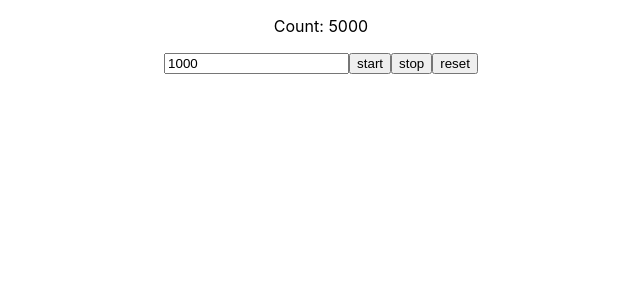
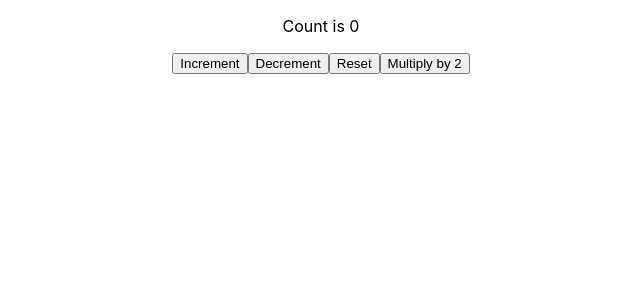
Before and after one commit to JihooDev/react_hooks, a React (Create React App) app: page / in a window 1280 px wide. Shown: the top 300 px of the page, without its empty margins (319-959 px from the left). Built offline with nearby package versions, Linux system fonts and the light colour scheme.

Commit message:
feat: useCounter

```diff
--- a/src/App.tsx
+++ b/src/App.tsx
@@ -9,6 +9,7 @@ import CustomUseBoolean from './components/useBoolean/CustomUseBoolean';
 import CustomUseClickAnyWhere from './components/useClickAnyWhere/CustomUseClickAnyWhere';
 import CustomUseCopyClipboard from './components/useCopyToClipboard/CustomUseCopyClipboard';
 import CustomUseCountDown from './components/useCountDown/CustomUseCountDown';
+import UseCounter from './components/useCounter/UseCounter';
 
 function App() {
   return (
@@ -27,7 +28,10 @@ function App() {
 
       {/* UseCountDown */}
       {/* <UseCountDown /> */}
-      <CustomUseCountDown />
+      {/* <CustomUseCountDown /> */}
+
+      {/* UseCounter */}
+      <UseCounter />
     </div>
   );
 }
--- /dev/null
+++ b/src/components/useCounter/UseCounter.tsx
@@ -0,0 +1,20 @@
+import React, { ReactElement } from 'react'
+import { useCounter } from 'usehooks-ts'
+
+const UseCounter = (): ReactElement => {
+    const { count, setCount, increment, decrement, reset } = useCounter(0);
+
+    const multiplyBy2 = () => setCount((x: number) => x * 2)
+
+    return (
+        <>
+            <p>Count is {count}</p>
+            <button onClick={increment}>Increment</button>
+            <button onClick={decrement}>Decrement</button>
+            <button onClick={reset}>Reset</button>
+            <button onClick={multiplyBy2}>Multiply by 2</button>
+        </>
+    )
+}
+
+export default UseCounter
```
Also changed, not shown: src/components/useCounter/CustomUseCounter.tsx (added, +34 -0 lines), src/components/useCounter/defaultHook.ts (added, +25 -0 lines), src/components/useCounter/README.md (added).
